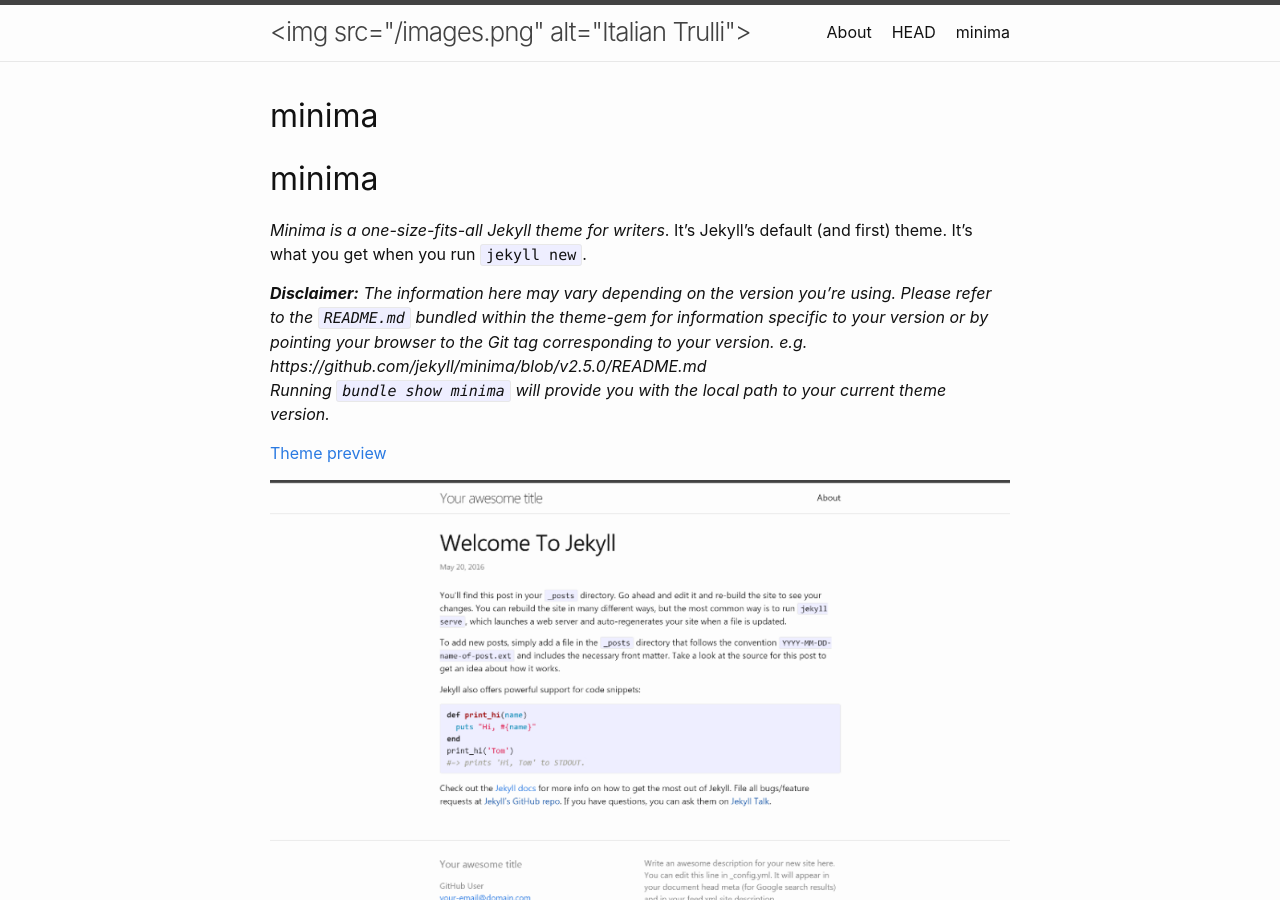
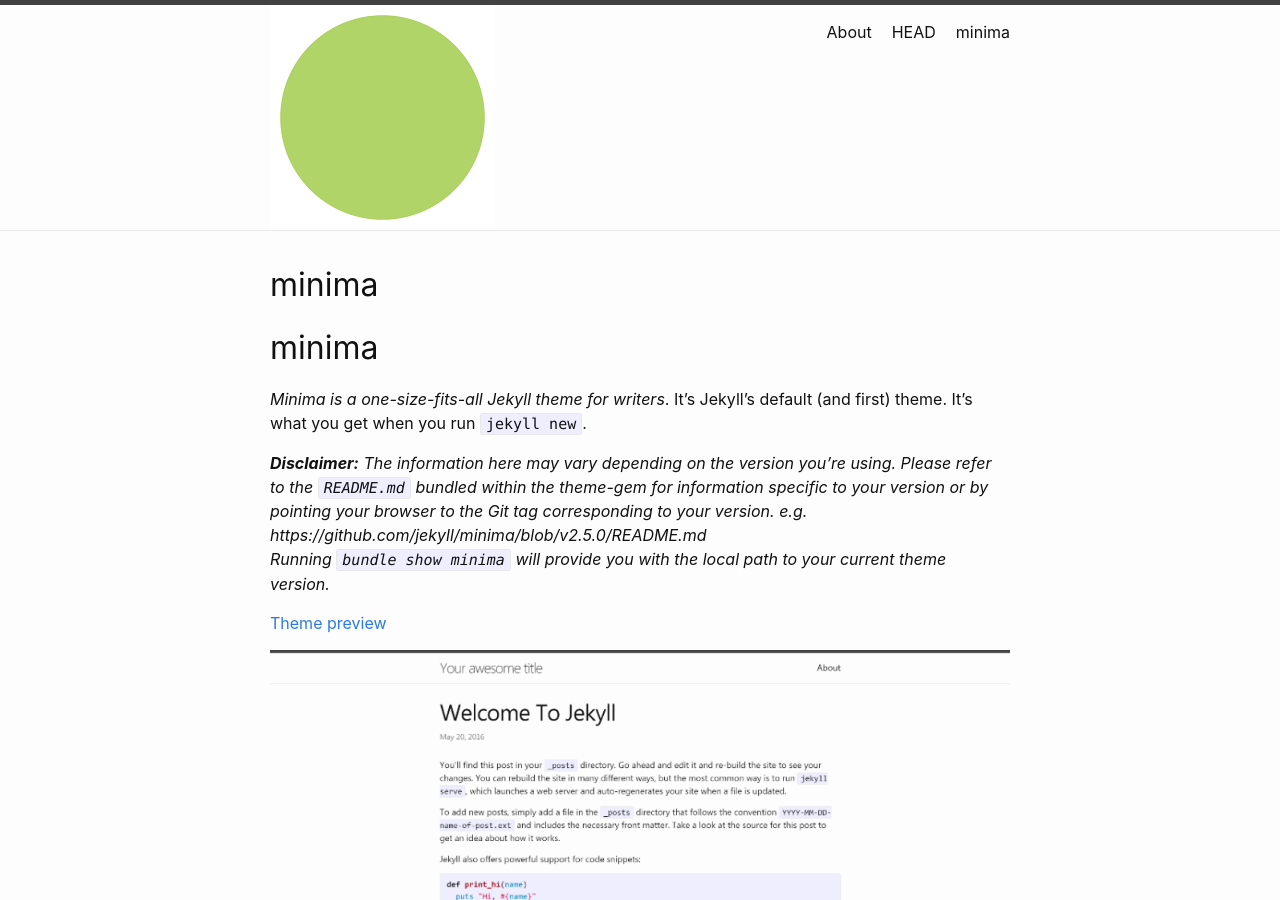
Before and after one commit to evergreencircle/research, a Jekyll site: the page built from README.md, in a window 1280 px wide and 900 px high. Built offline with Jekyll 4.4.1, drawn with Linux system fonts in a browser that asks for light colours; our own code applies the rules of GitHub Pages for plain Markdown files.

Commit message:
Update header.html

```diff
--- a/_includes/header.html
+++ b/_includes/header.html
@@ -4,7 +4,7 @@
     {%- assign default_paths = site.pages | map: "path" -%}
     {%- assign page_paths = site.header_pages | default: default_paths -%}
     {%- assign titles_size = site.pages | map: 'title' | join: '' | size -%}
-    <a class="site-title" rel="author" href="{{ "/" | relative_url }}">{{ site.title | escape }}</a>
+    <a class="site-title" rel="author" href="{{ "/" | relative_url }}"><img src="/images.png" alt="Italian Trulli"></a>
 
     {%- if titles_size > 0 -%}
       <nav class="site-nav">
```
